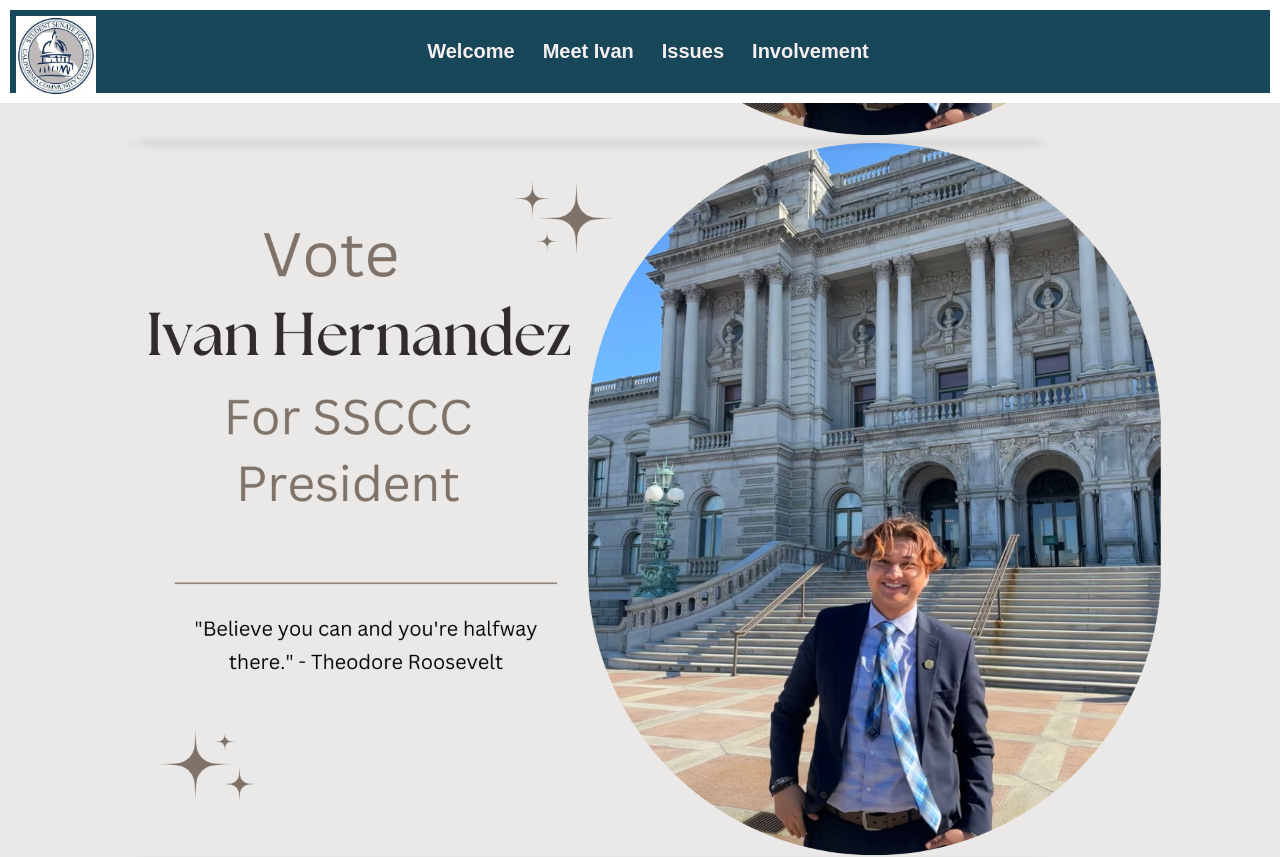
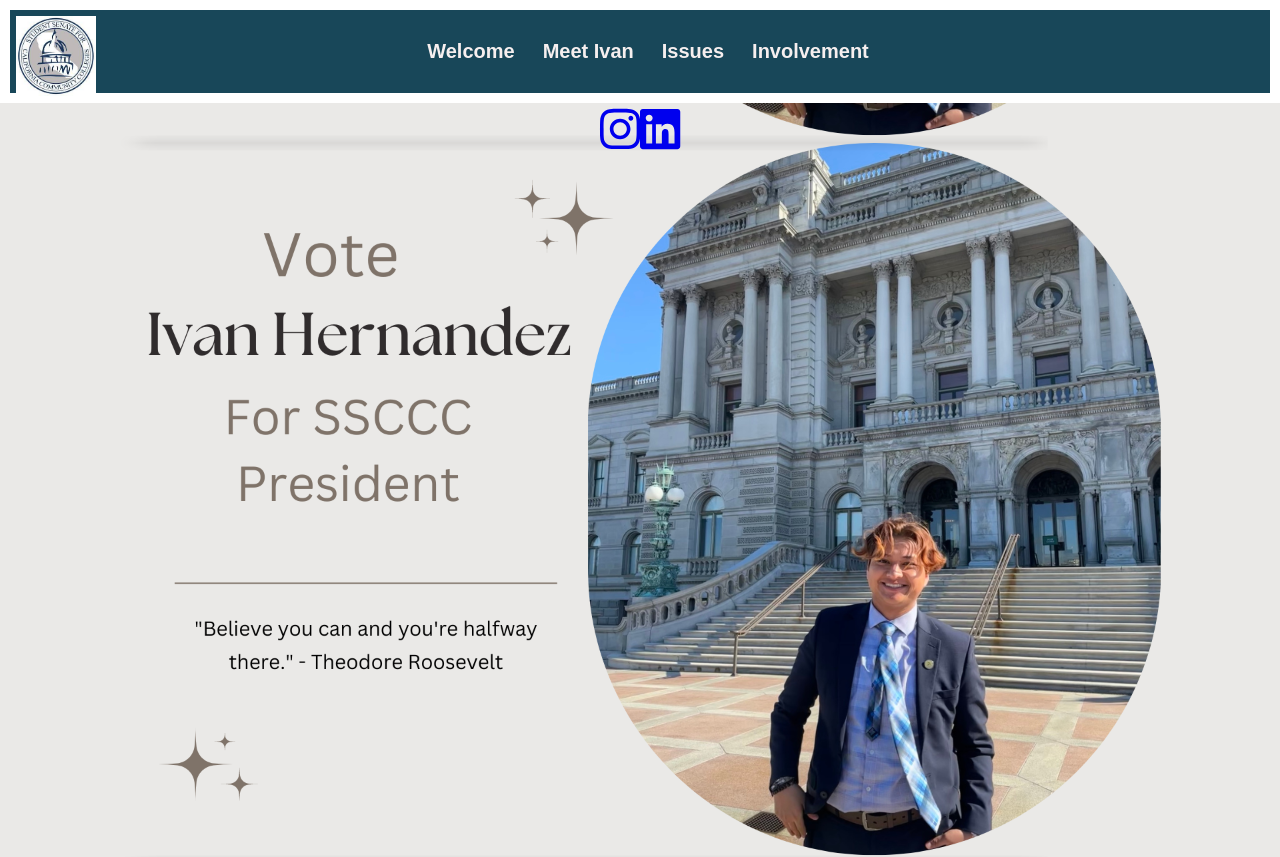
Before and after one commit to studentsenateccc/ivan4prez, a React (Create React App) app in the folder about-me/: page / in a window 1280 px wide. Shown: the top 857 px of the page. Built offline with nearby package versions, Linux system fonts and the light colour scheme.

Commit message:
changes to home and about me pages

```diff
--- a/about-me/src/Navbar.js
+++ b/about-me/src/Navbar.js
@@ -7,7 +7,9 @@ const Navbar = () => {
   return (
     <nav className='navbar'>
       <div className='logo'>
-        <img src={SSCCClogo1} className="logo" alt="Logo" />
+        <Link to="/">
+          <img src={SSCCClogo1} className="logo" alt="Logo" />
+        </Link>
       </div>
       <div className='links'>
         <Link to="/">Welcome</Link>
--- a/about-me/src/components/HomePage.js
+++ b/about-me/src/components/HomePage.js
@@ -1,12 +1,22 @@
-// import SSCCClogo from '../SSCCClogo.png';
 import IvanInDC from '../images/IvanInDC.JPG';
 import React from 'react';
 import '../App.css';
+import { FontAwesomeIcon } from '@fortawesome/react-fontawesome';
+import { faInstagram, faLinkedin } from '@fortawesome/free-brands-svg-icons';
 
 const HomePage = () => {
         return (
                 <div className="App">
-                        <header className="App-header" />
+                        <header className="App-header" >
+                                <div>
+                                        <a href="https://www.instagram.com/ivan_hdz512">
+                                        <FontAwesomeIcon icon={faInstagram} />
+                                        </a>
+                                        <a href="https://www.linkedin.com/in/ivan512az">
+                                        <FontAwesomeIcon icon={faLinkedin} />
+                                        </a>
+                                </div>
+                        </header>
                         <body className="app-body">
                                 {<img src={IvanInDC} className="home-image" alt="Home-image" />}
                         </body>
--- a/about-me/src/components/PlatformPage.js
+++ b/about-me/src/components/PlatformPage.js
@@ -1,6 +1,7 @@
 import React from 'react';
 import IvanInDC from '../images/IvanInDC.JPG';
 import coverPage from '../images/cover-page.png';
+import Issues from '../images/Issues.png';
 
 export default function AboutMePage() {
   return (
@@ -11,7 +12,7 @@ export default function AboutMePage() {
             alt="Banner"
             className="w-full h-auto"
             height="500"
-            src={IvanInDC}
+            src={Issues}
             style={{
               aspectRatio: "1440/500",
               objectFit: "cover",
```
Also changed, not shown: 1 other file (tests, documents, lock files or other folders).
